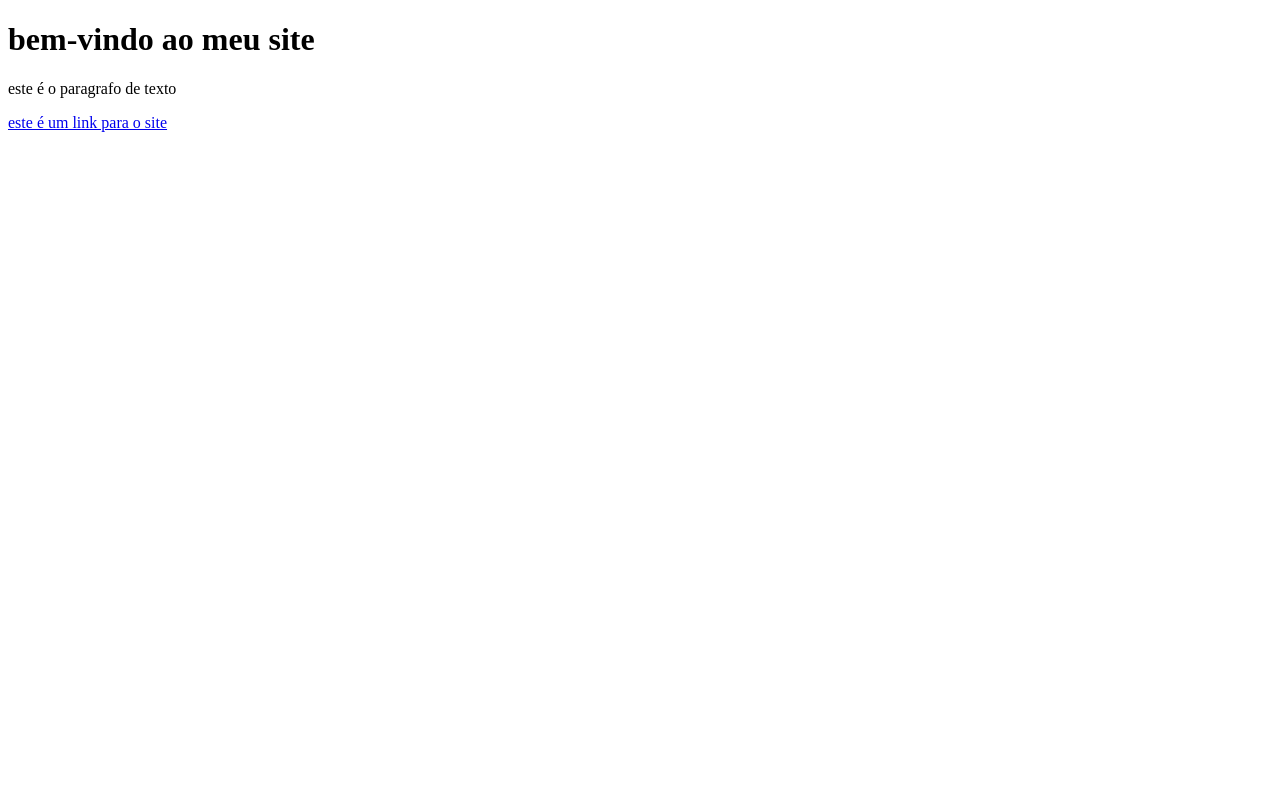
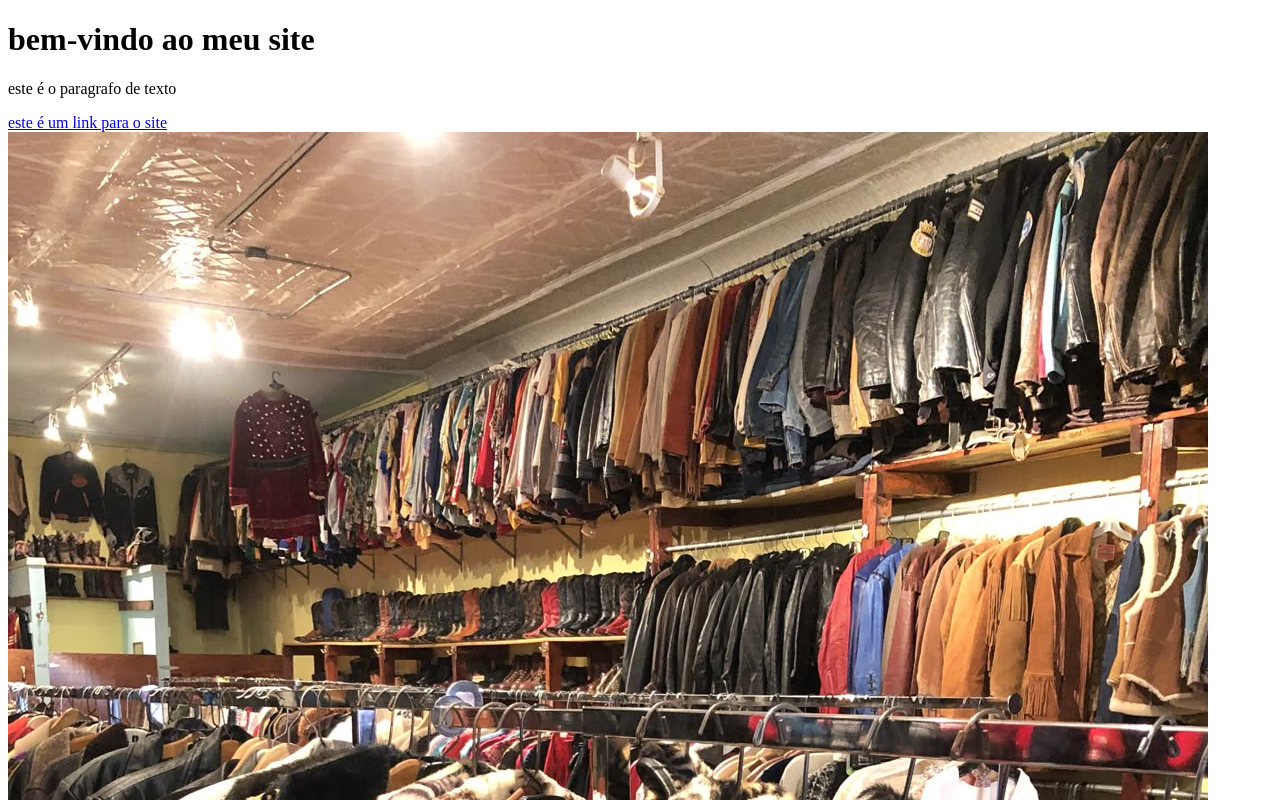
Before and after one commit to avelveesz/html, a plain HTML site: page index.html in a window 1280 px wide. Shown: the top 800 px of the page. Drawn offline with Linux system fonts and the light colour scheme.

Commit message:
atualização do indexhtml com imagem

```diff
--- a/index.html
+++ b/index.html
@@ -13,5 +13,7 @@
             este é o paragrafo de texto
         </p>
         <a href="http://www.techguiado.com.br"> este é um link para o site </a>
+        <img src = "imagens/peças de roupa casacos.jpg"
+y>
     </body>
     </html>
```
Also changed, not shown: imagens/peças de roupa casacos.jpg (added).
